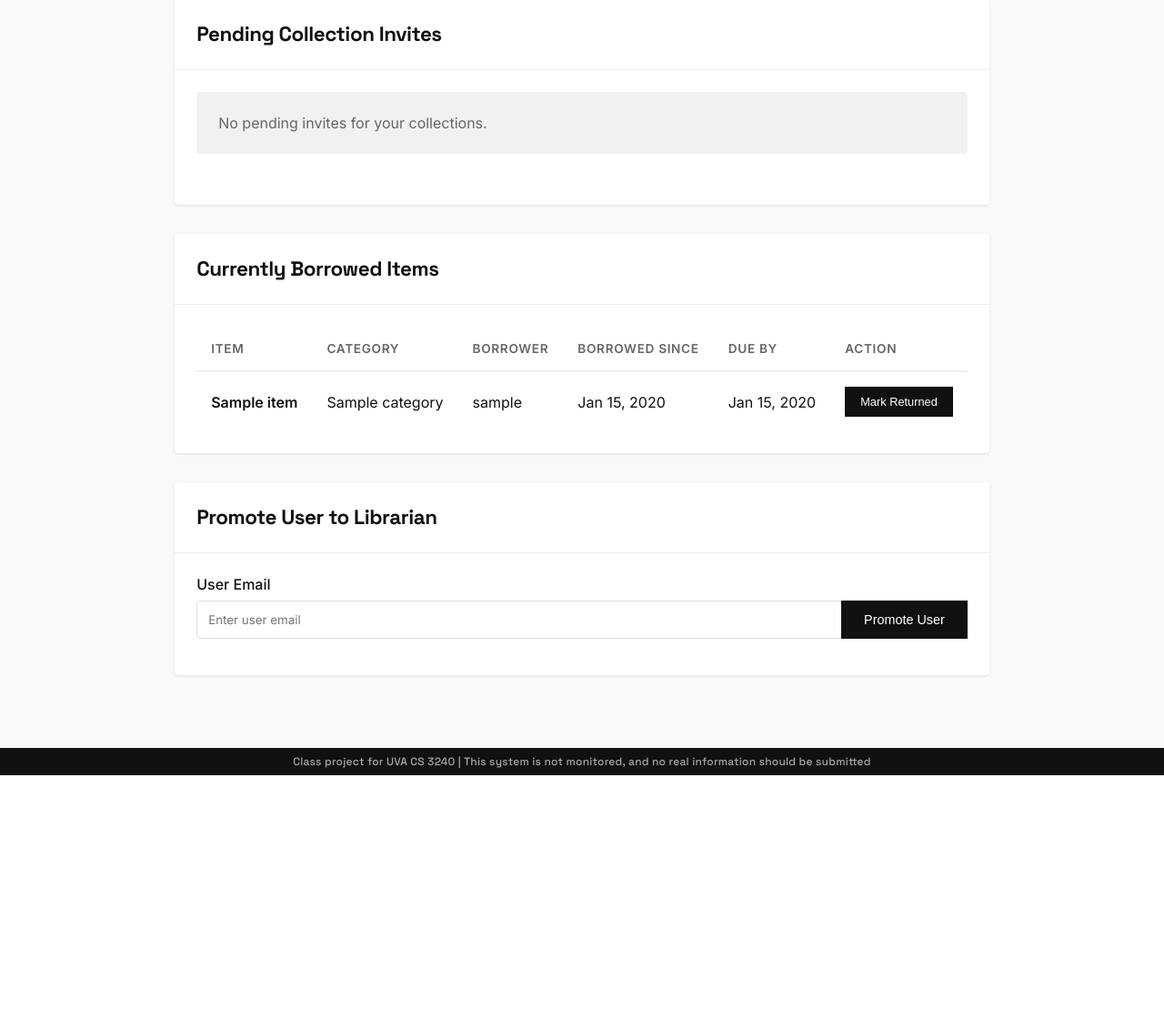
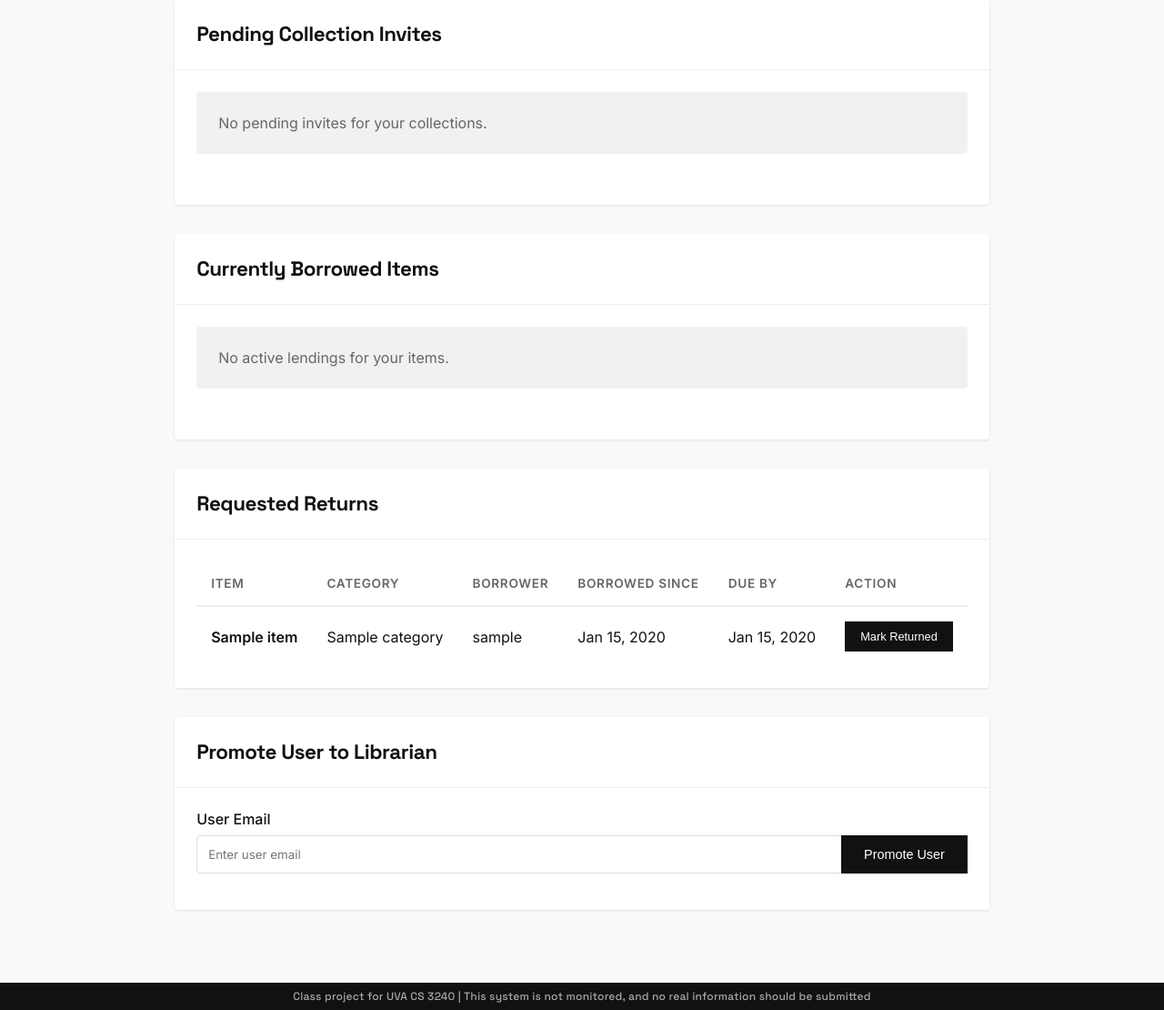
Before and after one commit to samapolinsky/clothing-lending, a Django app: page /lending/librarian/page/ in a window 1280 px wide. Shown: the part 906-2016 px from the top of the page at 91% size. Before the commit the page ends 1758 px from the top, so only its background shows below. Run offline with Django 5.2, Linux system fonts and the light colour scheme; a user stored in the database is signed in; tables that the repository leaves empty hold one stand-in row (values such as "Sample post"); parts of the project's set-up code (start-up, migrations or seed data) failed here and were passed over; some libraries are stand-ins or nearby versions.

Commit message:
Returns can now be requested, items can only be marked as returned if a return is requested

```diff
--- a/clothing_lending/templates/librarian/page.html
+++ b/clothing_lending/templates/librarian/page.html
@@ -536,11 +536,55 @@
                                         <th>Borrower</th>
                                         <th>Borrowed Since</th>
                                         <th>Due By</th>
+                                    </tr>
+                                </thead>
+                                <tbody>
+                                    {% for lending in active_lendings %}
+                                    <tr>
+                                        <td>
+                                            <a href="{% url 'item_detail' lending.item.id %}" class="title-link">{{ lending.item.name }}</a>
+                                        </td>
+                                        <td>
+                                            {% for category in lending.item.categories.all %}
+                                                {{ category.name }}{% if not forloop.last %}, {% endif %}
+                                            {% endfor %}
+                                        </td>
+                                        <td>{{ lending.borrower.user.username }}</td>
+                                        <td>{{ lending.approved_date|date:"M d, Y" }}</td>
+                                        <td>{{ lending.due_date|date:"M d, Y" }}</td>
+                                    </tr>
+                                    {% endfor %}
+                                </tbody>
+                            </table>
+                        </div>
+                    {% else %}
+                        <div class="alert alert-secondary">
+                            No active lendings for your items.
+                        </div>
+                    {% endif %}
+                </div>
+            </div>
+
+            <div class="card">
+                <div class="card-header">
+                    <h4>Requested Returns</h4>
+                </div>
+                <div class="card-body">
+                    {% if returns_requested %}
+                        <div class="table-responsive">
+                            <table class="table">
+                                <thead>
+                                    <tr>
+                                        <th>Item</th>
+                                        <th>Category</th>
+                                        <th>Borrower</th>
+                                        <th>Borrowed Since</th>
+                                        <th>Due By</th>
                                         <th>Action</th>
                                     </tr>
                                 </thead>
                                 <tbody>
-                                    {% for lending in active_lendings %}
+                                    {% for lending in returns_requested %}
                                     <tr>
                                         <td>
                                             <a href="{% url 'item_detail' lending.item.id %}" class="title-link">{{ lending.item.name }}</a>
@@ -567,7 +611,7 @@
                         </div>
                     {% else %}
                         <div class="alert alert-secondary">
-                            No active lendings for your items.
+                            No items requested to be returned.
                         </div>
                     {% endif %}
                 </div>
--- a/clothing_lending/views.py
+++ b/clothing_lending/views.py
@@ -53,8 +53,20 @@ def librarian_page(request):
 
     active_lendings = Lending.objects.filter(
         item__created_by=librarian,
-        status='APPROVED'
+        status='APPROVED',
+        return_requested=False
     ).order_by('-approved_date')
+
+    #print(active_lendings)
+
+    # filter returns requested
+    returns_requested = Lending.objects.filter(
+        item__created_by=librarian,
+        status='APPROVED',
+        return_requested=True
+    ).order_by('-approved_date')
+
+    #print(returns_requested)
 
     # Finally, show pending invites!
     pending_invites = Invite.objects.filter(
@@ -68,6 +80,7 @@ def librarian_page(request):
         'form': promote_form,
         'pending_requests': pending_requests,
         'active_lendings': active_lendings,
+        'returns_requested': returns_requested,
         'pending_invites': pending_invites
     }
 
```
